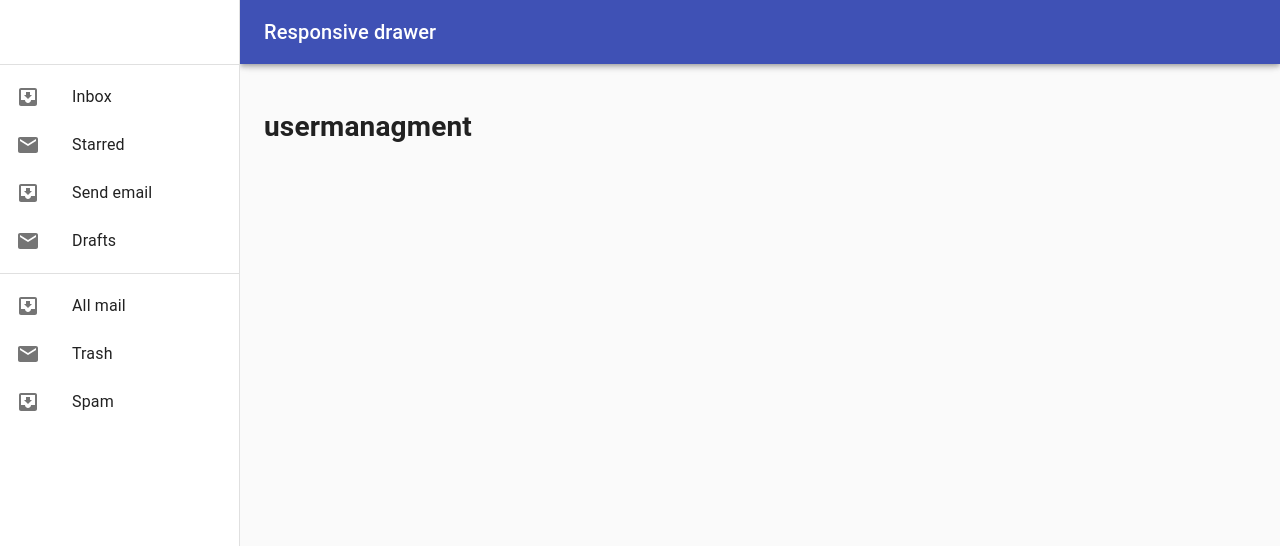
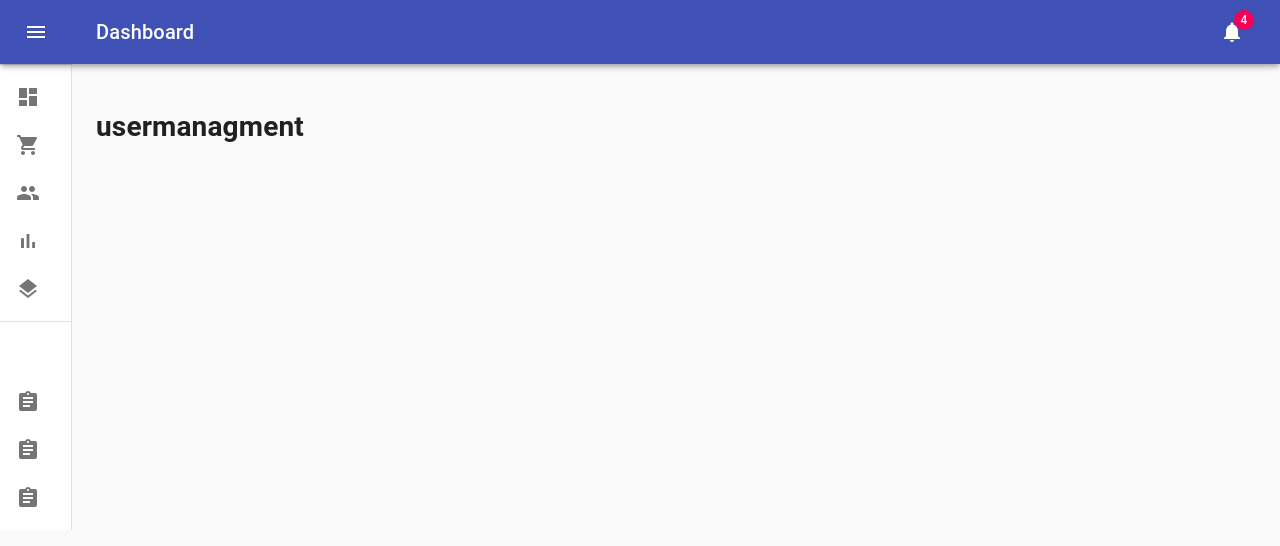
Before and after one commit to LeulAria/mt, a React app: page / in a window 1280 px wide. Shown: the top 546 px of the page. Built offline with nearby package versions, Linux system fonts and the light colour scheme.

Commit message:
🚸 IMPROVE:  changes drawer's display

```diff
--- a/src/layouts/applayout/appbar.tsx
+++ b/src/layouts/applayout/appbar.tsx
@@ -1,141 +1,135 @@
 import React from 'react';
+import clsx from 'clsx';
+import { makeStyles } from '@material-ui/core/styles';
+import CssBaseline from '@material-ui/core/CssBaseline';
+import Drawer from '@material-ui/core/Drawer';
+import Box from '@material-ui/core/Box';
 import AppBar from '@material-ui/core/AppBar';
-import CssBaseline from '@material-ui/core/CssBaseline';
+import Toolbar from '@material-ui/core/Toolbar';
+import List from '@material-ui/core/List';
+import Typography from '@material-ui/core/Typography';
 import Divider from '@material-ui/core/Divider';
-import Drawer from '@material-ui/core/Drawer';
-import Hidden from '@material-ui/core/Hidden';
 import IconButton from '@material-ui/core/IconButton';
-import InboxIcon from '@material-ui/icons/MoveToInbox';
-import List from '@material-ui/core/List';
-import ListItem from '@material-ui/core/ListItem';
-import ListItemIcon from '@material-ui/core/ListItemIcon';
-import ListItemText from '@material-ui/core/ListItemText';
-import MailIcon from '@material-ui/icons/Mail';
+import Badge from '@material-ui/core/Badge';
+import Link from '@material-ui/core/Link';
 import MenuIcon from '@material-ui/icons/Menu';
-import Toolbar from '@material-ui/core/Toolbar';
-import Typography from '@material-ui/core/Typography';
-import { makeStyles, useTheme, Theme, createStyles } from '@material-ui/core/styles';
+import ChevronLeftIcon from '@material-ui/icons/ChevronLeft';
+import NotificationsIcon from '@material-ui/icons/Notifications';
+import { mainListItems, secondaryListItems } from './listItems';
 
 const drawerWidth = 240;
 
-const useStyles = makeStyles((theme: Theme) =>
-  createStyles({
+const useStyles = makeStyles((theme) => ({
   root: {
     display: 'flex',
   },
-    drawer: {
+  toolbar: {
+    paddingRight: 24, // keep right padding when drawer closed
+  },
+  toolbarIcon: {
+    display: 'flex',
+    alignItems: 'center',
+    justifyContent: 'flex-end',
+    padding: '0 8px',
+    ...theme.mixins.toolbar,
+  },
+  appBar: {
+    zIndex: theme.zIndex.drawer + 1,
+    transition: theme.transitions.create(['width', 'margin'], {
+      easing: theme.transitions.easing.sharp,
+      duration: theme.transitions.duration.leavingScreen,
+    }),
+  },
+  appBarShift: {
+    marginLeft: drawerWidth,
+    width: `calc(100% - ${drawerWidth}px)`,
+    transition: theme.transitions.create(['width', 'margin'], {
+      easing: theme.transitions.easing.sharp,
+      duration: theme.transitions.duration.enteringScreen,
+    }),
+  },
+  menuButton: {
+    marginRight: 36,
+  },
+  menuButtonHidden: {
+    display: 'none',
+  },
+  title: {
+    flexGrow: 1,
+  },
+  drawerPaper: {
+    position: 'relative',
+    whiteSpace: 'nowrap',
+    width: drawerWidth,
+    transition: theme.transitions.create('width', {
+      easing: theme.transitions.easing.sharp,
+      duration: theme.transitions.duration.enteringScreen,
+    }),
+  },
+  drawerPaperClose: {
+    overflowX: 'hidden',
+    transition: theme.transitions.create('width', {
+      easing: theme.transitions.easing.sharp,
+      duration: theme.transitions.duration.leavingScreen,
+    }),
+    width: theme.spacing(7),
     [theme.breakpoints.up('sm')]: {
-        width: drawerWidth,
-        flexShrink: 0,
+      width: theme.spacing(9),
     },
   },
-    appBar: {
-      [theme.breakpoints.up('sm')]: {
-        width: `calc(100% - ${drawerWidth}px)`,
-        marginLeft: drawerWidth,
-      },
-    },
-    menuButton: {
-      marginRight: theme.spacing(2),
-      [theme.breakpoints.up('sm')]: {
-        display: 'none',
-      },
-    },
-    // necessary for content to be below app bar
-    toolbar: theme.mixins.toolbar,
-    drawerPaper: {
-      width: drawerWidth,
-    },
-    content: {
-      flexGrow: 1,
-      padding: theme.spacing(3),
-    },
-  }),
-);
+}));
 
-
-export default function ResponsiveDrawer() {
+export default function Dashboard() {
   const classes = useStyles();
-  const theme = useTheme();
-  const [mobileOpen, setMobileOpen] = React.useState(false);
-
-  const handleDrawerToggle = () => {
-    setMobileOpen(!mobileOpen);
+  const [open, setOpen] = React.useState(false);
+  const handleDrawerOpen = () => {
+    setOpen(true);
   };
-
-  const drawer = (
-    <div>
-      <div className={classes.toolbar} />
-      <Divider />
-      <List>
-        {['Inbox', 'Starred', 'Send email', 'Drafts'].map((text, index) => (
-          <ListItem button key={text}>
-            <ListItemIcon>{index % 2 === 0 ? <InboxIcon /> : <MailIcon />}</ListItemIcon>
-            <ListItemText primary={text} />
-          </ListItem>
-        ))}
-      </List>
-      <Divider />
-      <List>
-        {['All mail', 'Trash', 'Spam'].map((text, index) => (
-          <ListItem button key={text}>
-            <ListItemIcon>{index % 2 === 0 ? <InboxIcon /> : <MailIcon />}</ListItemIcon>
-            <ListItemText primary={text} />
-          </ListItem>
-        ))}
-      </List>
-    </div>
-  );
+  const handleDrawerClose = () => {
+    setOpen(false);
+  };
 
   return (
     <div className={classes.root}>
       <CssBaseline />
-      <AppBar position="fixed" className={classes.appBar}>
-        <Toolbar>
+      <AppBar position="absolute" className={clsx(classes.appBar, open && classes.appBarShift)}>
+        <Toolbar className={classes.toolbar}>
           <IconButton
+            edge="start"
             color="inherit"
             aria-label="open drawer"
-            edge="start"
-            onClick={handleDrawerToggle}
-            className={classes.menuButton}
+            onClick={handleDrawerOpen}
+            className={clsx(classes.menuButton, open && classes.menuButtonHidden)}
           >
             <MenuIcon />
           </IconButton>
-          <Typography variant="h6" noWrap>
-            Responsive drawer
+          <Typography component="h1" variant="h6" color="inherit" noWrap className={classes.title}>
+            Dashboard
           </Typography>
+          <IconButton color="inherit">
+            <Badge badgeContent={4} color="secondary">
+              <NotificationsIcon />
+            </Badge>
+          </IconButton>
         </Toolbar>
       </AppBar>
-      <nav className={classes.drawer} aria-label="mailbox folders">
-        {/* The implementation can be swapped with js to avoid SEO duplication of links. */}
-        <Hidden smUp implementation="css">
       <Drawer
-            variant="temporary"
-            anchor={theme.direction === 'rtl' ? 'right' : 'left'}
-            open={mobileOpen}
-            onClose={handleDrawerToggle}
+        variant="permanent"
         classes={{
-              paper: classes.drawerPaper,
+          paper: clsx(classes.drawerPaper, !open && classes.drawerPaperClose),
         }}
-            ModalProps={{
-              keepMounted: true, // Better open performance on mobile.
-            }}
+        open={open}
       >
-            {drawer}
+        <div className={classes.toolbarIcon}>
+          <IconButton onClick={handleDrawerClose}>
+            <ChevronLeftIcon />
+          </IconButton>
+        </div>
+        <Divider />
+        <List>{mainListItems}</List>
+        <Divider />
+        <List>{secondaryListItems}</List>
       </Drawer>
-        </Hidden>
-        <Hidden xsDown implementation="css">
-          <Drawer
-            classes={{
-              paper: classes.drawerPaper,
-            }}
-            variant="permanent"
-            open
-          >
-            {drawer}
-          </Drawer>
-        </Hidden>
-      </nav>
     </div>
   );
 }
--- /dev/null
+++ b/src/layouts/applayout/listItems.tsx
@@ -0,0 +1,70 @@
+import React from 'react';
+import ListItem from '@material-ui/core/ListItem';
+import ListItemIcon from '@material-ui/core/ListItemIcon';
+import ListItemText from '@material-ui/core/ListItemText';
+import ListSubheader from '@material-ui/core/ListSubheader';
+import DashboardIcon from '@material-ui/icons/Dashboard';
+import ShoppingCartIcon from '@material-ui/icons/ShoppingCart';
+import PeopleIcon from '@material-ui/icons/People';
+import BarChartIcon from '@material-ui/icons/BarChart';
+import LayersIcon from '@material-ui/icons/Layers';
+import AssignmentIcon from '@material-ui/icons/Assignment';
+
+export const mainListItems = (
+  <div>
+    <ListItem button>
+      <ListItemIcon>
+        <DashboardIcon />
+      </ListItemIcon>
+      <ListItemText primary="Dashboard" />
+    </ListItem>
+    <ListItem button>
+      <ListItemIcon>
+        <ShoppingCartIcon />
+      </ListItemIcon>
+      <ListItemText primary="Orders" />
+    </ListItem>
+    <ListItem button>
+      <ListItemIcon>
+        <PeopleIcon />
+      </ListItemIcon>
+      <ListItemText primary="Customers" />
+    </ListItem>
+    <ListItem button>
+      <ListItemIcon>
+        <BarChartIcon />
+      </ListItemIcon>
+      <ListItemText primary="Reports" />
+    </ListItem>
+    <ListItem button>
+      <ListItemIcon>
+        <LayersIcon />
+      </ListItemIcon>
+      <ListItemText primary="Integrations" />
+    </ListItem>
+  </div>
+);
+
+export const secondaryListItems = (
+  <div>
+    <ListSubheader inset>Saved reports</ListSubheader>
+    <ListItem button>
+      <ListItemIcon>
+        <AssignmentIcon />
+      </ListItemIcon>
+      <ListItemText primary="Current month" />
+    </ListItem>
+    <ListItem button>
+      <ListItemIcon>
+        <AssignmentIcon />
+      </ListItemIcon>
+      <ListItemText primary="Last quarter" />
+    </ListItem>
+    <ListItem button>
+      <ListItemIcon>
+        <AssignmentIcon />
+      </ListItemIcon>
+      <ListItemText primary="Year-end sale" />
+    </ListItem>
+  </div>
+);
```
Lines whose indentation alone changed are shown as unchanged.
